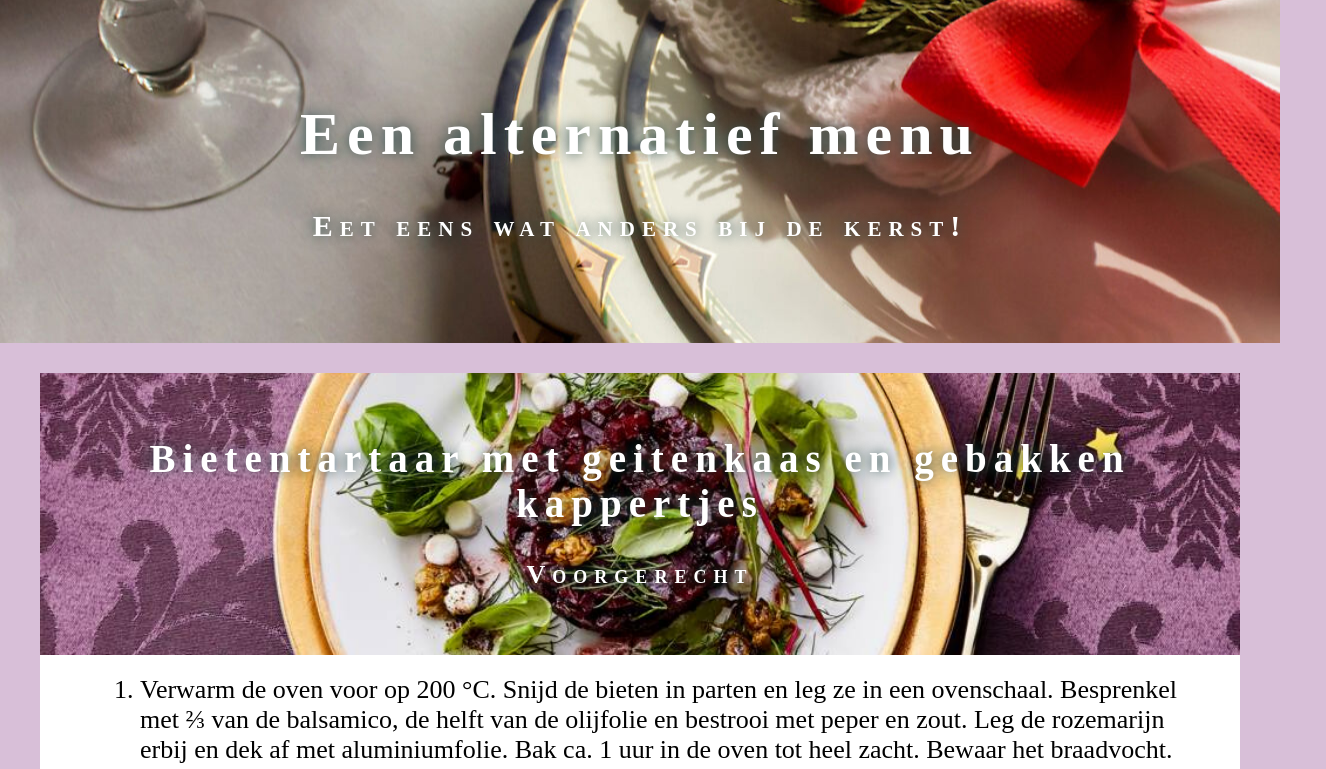
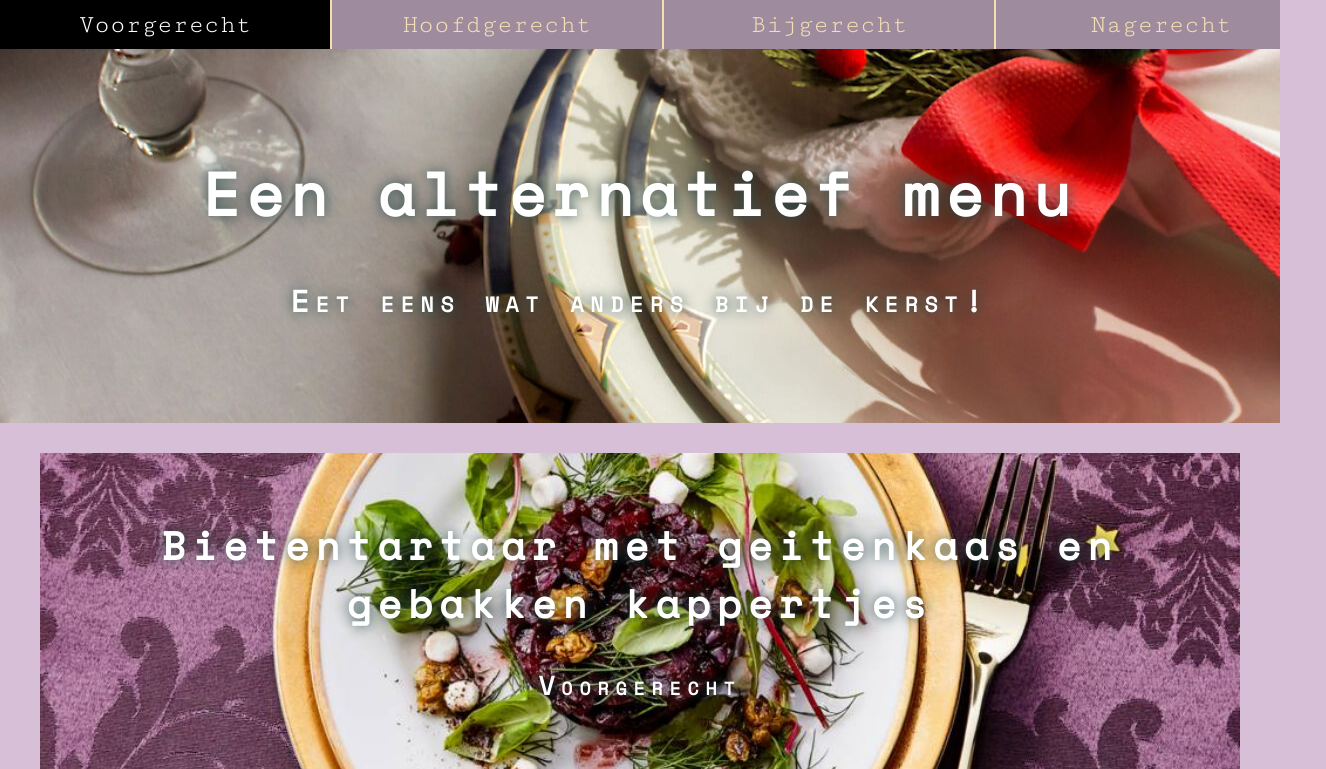
Before and after one commit to WizelfMike/Ontwerp-HTML-CSS-JVS-, a plain HTML site: page Menu/index.html in a window 1280 px wide. Shown: the top 769 px of the page, 1326 px wide, since content can reach past the window. Drawn offline with nearby package versions, Linux system fonts and the light colour scheme.

Commit message:
finished the menu

```diff
--- a/Menu/css/menu.css
+++ b/Menu/css/menu.css
@@ -1,11 +1,49 @@
+@import url('https://fonts.googleapis.com/css2?family=Space+Mono&display=swap');
+@import url('https://fonts.googleapis.com/css2?family=Cutive+Mono&display=swap');
+@import url('https://fonts.googleapis.com/css2?family=Open+Sans&display=swap');
+
 /* vloeiend scrollen zie: https://www.w3schools.com/howto/howto_css_smooth_scroll.asp  */
+html{
+    scroll-behavior: smooth;
+}
 body {
     padding: 0;
     margin: 0;
     background-color: thistle;
     font-size: 26px;
 }
+nav {
+    background-color: rgb(158, 140, 158)
+}
 
+nav ul{
+    list-style-type: none;
+    padding: 0;
+    margin: 0;
+    display: flex;
+}
+
+nav li{
+    flex: 1 0 330px;
+}
+
+nav li + li{
+    border-left: solid 2px wheat;
+}
+
+nav a{
+    color: wheat;
+    text-decoration: none;
+    display: block;
+    padding: 10px;
+    text-align: center;
+    font-family: 'Cutive Mono', monospace;
+}
+
+nav a:hover{
+    background-color: black;
+    color: white;
+}
 .header {
     padding: 2em;
     margin: 0;
@@ -14,6 +52,10 @@ body {
     color: whitesmoke;
     background-image: url(../afb/Kerstmenu.jpeg);
     background-position: center;
+}
+
+li{
+    font-family: 'Open Sans', sans-serif;
 }
 
 main {
@@ -37,16 +79,16 @@ section header {
     background-position: center;
     padding: 30px;
 }
-#Voor header {
+#First header{
     background-image: url(../afb/bietentartaar.jpg);
 }
-#Hoofd header {
+#Main header{
     background-image: url(../afb/pastinaak.jpg);
 }
-#Bij header {
+#Side header{
     background-image: url(../afb/stoofpeertjes.jpg);
 }
-#Na header {
+#Post header{
     background-image: url(../afb/tiramisu.jpg);
 }
 h1, h2, h4 {
@@ -54,6 +96,7 @@ h1, h2, h4 {
     text-align: center;
     text-shadow: 0 0 13px darkslategrey;
     letter-spacing: 7px;
+    font-family: 'Space Mono', monospace;
 }
 
 h4 {
@@ -62,6 +105,7 @@ h4 {
 h6 {
     margin-bottom: -25px;
     font-size: 20px;
+    font-family: 'Space Mono', monospace;
 }
 
 section ol {
--- a/Menu/index.html
+++ b/Menu/index.html
@@ -6,13 +6,20 @@
     <link rel="stylesheet" href="css/menu.css">
 </head>
 <body>
-
+    <nav>
+        <ul>
+            <li><a href="#First">Voorgerecht</a></li>
+            <li><a href="#Main">Hoofdgerecht</a></li>
+            <li><a href="#Side">Bijgerecht</a></li>
+            <li><a href="#Post">Nagerecht</a></li>
+        </ul>
+    </nav>
     <header class="header">
         <h1>Een alternatief menu</h1>
         <h4>Eet eens wat anders bij de kerst!</h4>
     </header>
     <main>
-        <section id="Voor">
+        <section id="First">
             <header>
                 <h2>Bietentartaar met geitenkaas en gebakken kappertjes</h2>
                 <h4>Voorgerecht</h4>
@@ -33,7 +40,7 @@
         </li>
         </section>
 
-        <section id="Hoofd">
+        <section id="Main">
             <header>
                 <h2>Ga­let­te met pas­ti­naak, wor­tel en ha­zel­noot</h2>
                 <h4>Hoofdgerecht</h4>
@@ -59,7 +66,7 @@ Bestrijk de dichtgevouwen randen met geklutst ei, strooi de hazelnoten erover, d
             </p>
 
         </section>
-        <section id="Bij">
+        <section id="Side">
             <header>
                 <h2>Geel-ro­de stoof­pe­ren</h2>
                 <h4>Bijgerecht</h4>
@@ -87,7 +94,7 @@ Schil ondertussen de peertjes met een dunschiller, laat het steeltje zitten. Sni
             </p>
         </section>
 
-        <section id="Na">
+        <section id="Post">
             <header>
                 <h2>Tiramisu</h2>
                 <h4>Nagerecht</h4>
```
Also changed, not shown: 1 other file.
